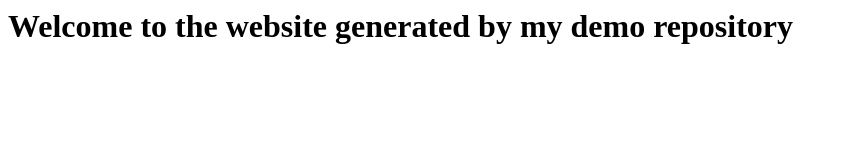
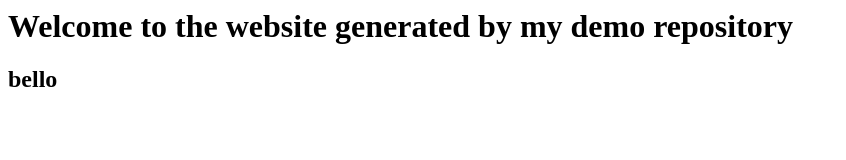
Before and after one commit to Oya-Connect/demo-repository, a website: page index.html in a window 1280 px wide. Shown: the whole page, without its empty margins (0-846 px from the left). Drawn offline with Linux system fonts and the light colour scheme.

Commit message:
Update index.html

```diff
--- a/index.html
+++ b/index.html
@@ -1 +1,2 @@
 <h1>Welcome to the website generated by my demo repository</h1>
+<h2>bello</h2>
```
